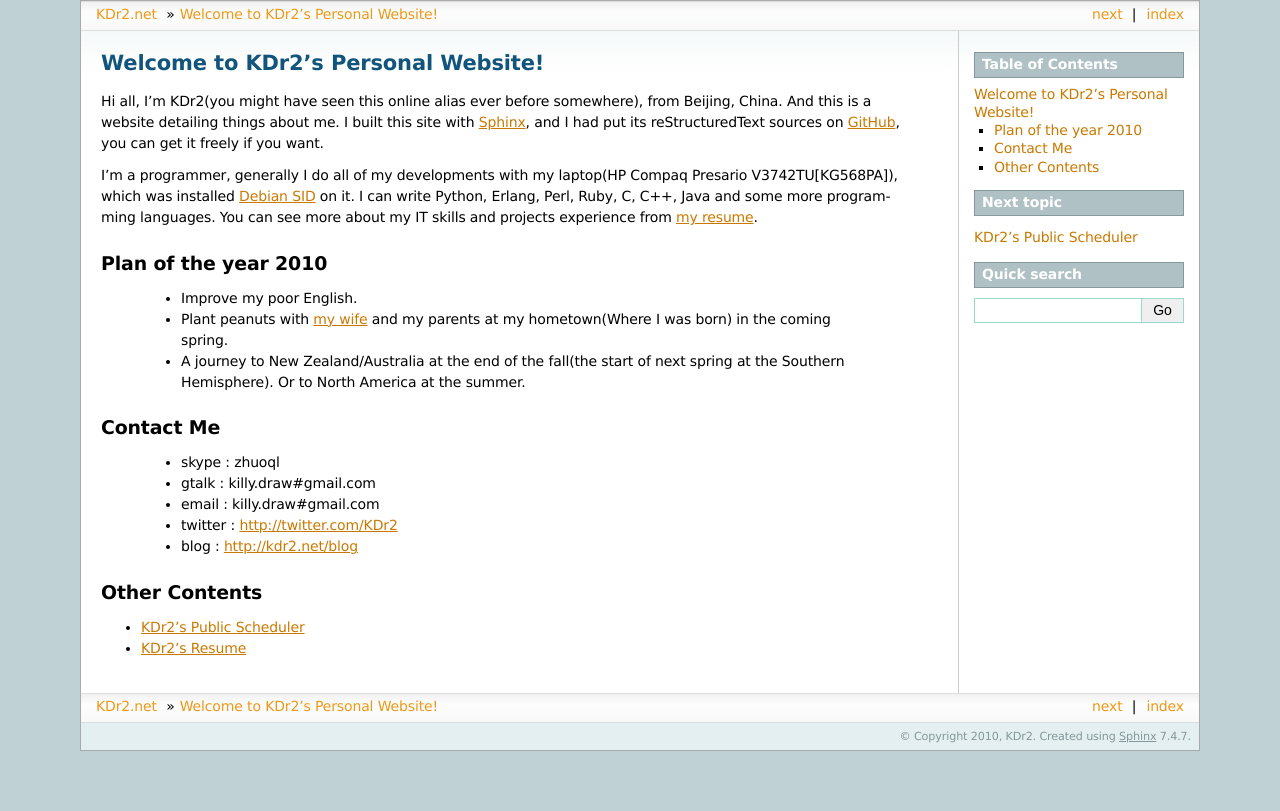
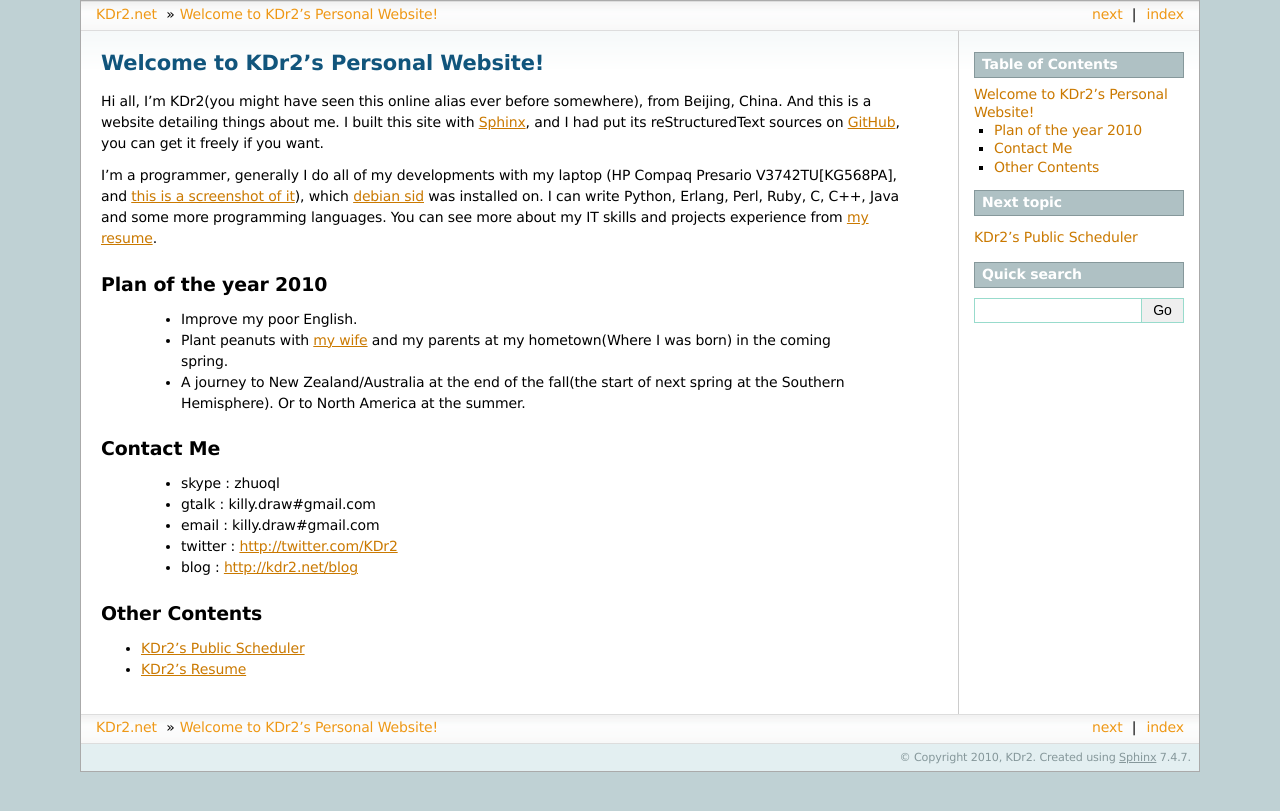
Before and after one commit to KDr2/kdr2.net, a Sphinx documentation site: the page built from source/index.rst, in a window 1280 px wide. Shown: the top 811 px of the page. Built offline with Sphinx 7.4.7, drawn with Linux system fonts in a browser that asks for light colours.

Commit message:
add screenshot

```diff
--- a/source/include/comments.rst
+++ b/source/include/comments.rst
@@ -1,7 +1,9 @@
 
 .. raw:: html
 
-  <script>
+  <script type="text/javascript">
+
+  function _(rurl){return "http://kdr2.net/"+url;}
   var comments_parent_div=$(".bodywrapper");
   var comments_div='<div id="comments_out" class="body">'+
                    '<h2>Comments</h2>'+
--- a/source/index.rst
+++ b/source/index.rst
@@ -13,12 +13,13 @@ things about me. I built this site with `Sphinx
 sources on `GitHub <http://github.com/KDr2/kdr2.net>`_, you can get it
 freely if you want.
 
-I'm a programmer, generally I do all of my developments with my
-laptop(HP Compaq Presario V3742TU[KG568PA]), which was installed
-`Debian SID <http://www.debian.org>`_ on it. I can write Python,
-Erlang, Perl, Ruby, C, C++, Java and some more programming languages.
-You can see more about my IT skills and projects experience from
-:ref:`my resume <resume>`.
+I'm a programmer, generally I do all of my developments with my laptop
+(HP Compaq Presario V3742TU[KG568PA], and `this is a screenshot of it
+<http://dl.dropbox.com/u/3039119/screenshot/screenshot-20100202.png>`_),
+which `debian sid <http://www.debian.org>`_ was installed on. I can
+write Python, Erlang, Perl, Ruby, C, C++, Java and some more
+programming languages. You can see more about my IT skills and
+projects experience from :ref:`my resume <resume>`.
 
 
 Plan of the year 2010
```
